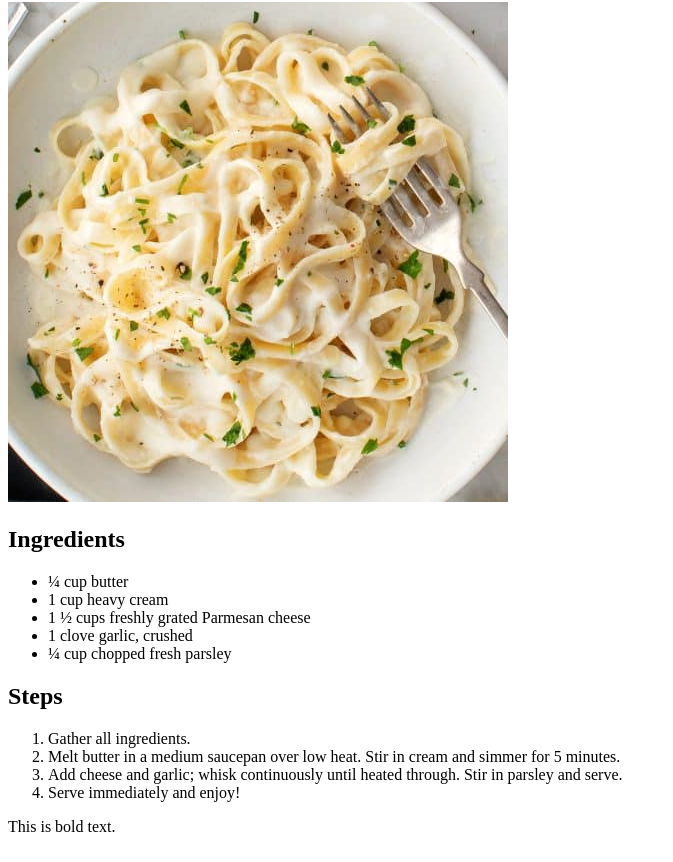
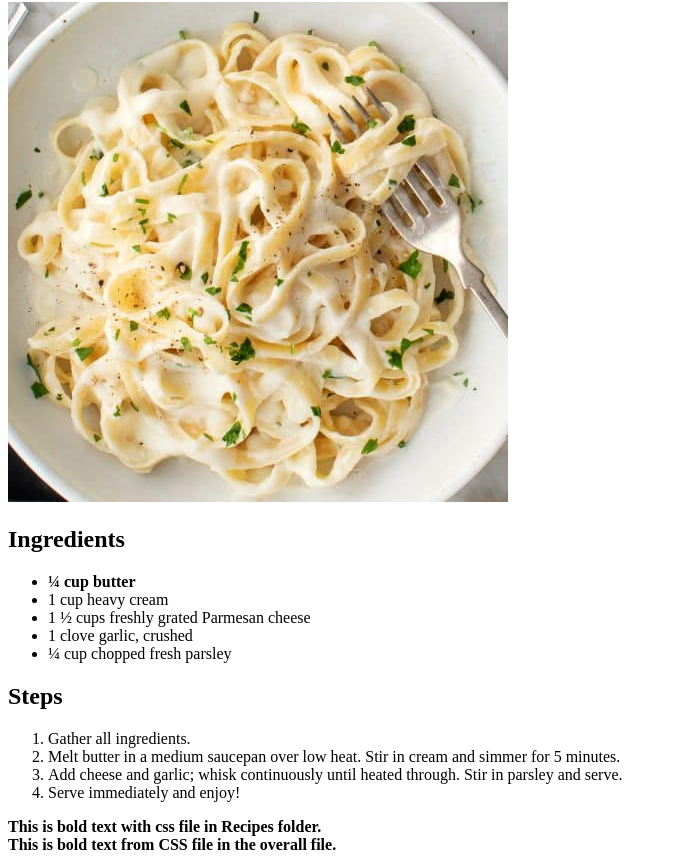
Before and after one commit to ljmclean/odin-recipes, a plain HTML site: page recipes/alfredo_sauce.html in a window 1280 px wide. Shown: the part 78-940 px from the top of the page, without its empty margins (0-673 px from the left). Drawn offline with Linux system fonts and the light colour scheme.

Commit message:
Added more CSS stuff.

```diff
--- a/bold.css
+++ /dev/null
@@ -1,4 +0,0 @@
-p {
-	font-weight: bold;
-	font-size: 32px;
-}
--- a/recipes/alfredo_sauce.html
+++ b/recipes/alfredo_sauce.html
@@ -4,7 +4,8 @@
 		<meta charset="utf-8">
 		<meta http-equiv="X-UA-Compatible" content="IE=edge">
 		<meta name="viewport" content="width=device-width, initial-scale=1.0">
-		<link rel="stylesheet" href="styles.css">
+		<link rel="stylesheet" href="/styles.css">
+		<link rel="stylesheet" href="bold.css">
 		<title>
 			Alfredo Sauce
 		</title>
@@ -14,7 +15,7 @@
 		<img src="../images/alfredo-sauce-500x500.jpg">
 		<!-- List of Ingredients --><h2>Ingredients</h2>
 		<ul>
-			<li>¼ cup butter</li>
+			<div><li>¼ cup butter</li></div>
 			<li>1 cup heavy cream</li>
 			<li>1 ½ cups freshly grated Parmesan cheese</li>
 			<li>1 clove garlic, crushed</li>
@@ -27,6 +28,7 @@
 			<li>Add cheese and garlic; whisk continuously until heated through. Stir in parsley and serve.</li>
 			<li>Serve immediately and enjoy!</li>
 		</ol>
-		<p>This is bold text.</p>
+		<div>This is bold text with css file in Recipes folder.</div>
+		<div class="bold">This is bold text from CSS file in the overall file.</div>
 	</body>
 </html
--- /dev/null
+++ b/recipes/bold.css
@@ -0,0 +1,4 @@
+/* bold.css */
+div {
+	font-weight: bold;
+}
--- /dev/null
+++ b/styles.css
@@ -0,0 +1,5 @@
+/* Style sheet for odin-recipes */
+
+.bold {
+	font-weight: bold;
+}
```
Also changed, not shown: 1 other file.
